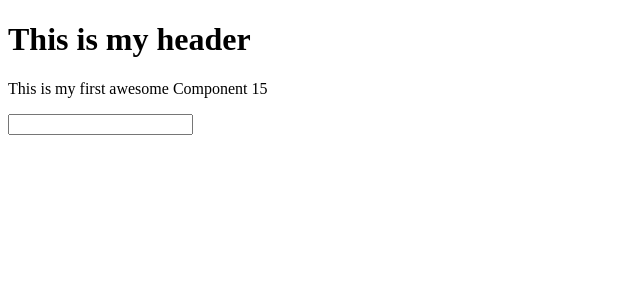
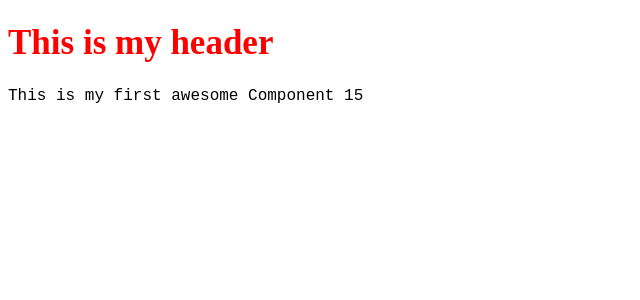
Before and after one commit to korbosit/complete-react-course, a React (Create React App) app: page / in a window 1280 px wide. Shown: the top 300 px of the page, without its empty margins (0-640 px from the left). Built offline with nearby package versions, Linux system fonts and the light colour scheme.

Commit message:
08_Adding_CSS_to_Component

```diff
--- /dev/null
+++ b/src/app.css
@@ -0,0 +1,9 @@
+.myHeader {
+    color: red;
+    font-size: 35px;
+}
+
+.myParagraph {
+    font-family: "Courier New", Courier, monospace;
+    font-size: 16px;
+}
--- a/src/app.jsx
+++ b/src/app.jsx
@@ -1,3 +1,5 @@
+import "./app.css";
+
 function App() {
     // const p = document.createElement("p");
     // p.textContent = "This is a demo paragraph";
@@ -5,11 +7,10 @@ function App() {
     let msg = "awesome";
     return (
         <>
-            <h1>This is my header</h1>
-            <p>
+            <h1 className="myHeader">This is my header</h1>
+            <p className="myParagraph">
                 This is my first {msg} Component {10 + 5}
             </p>
-            <input type="text" />
         </>
     );
 }
```
